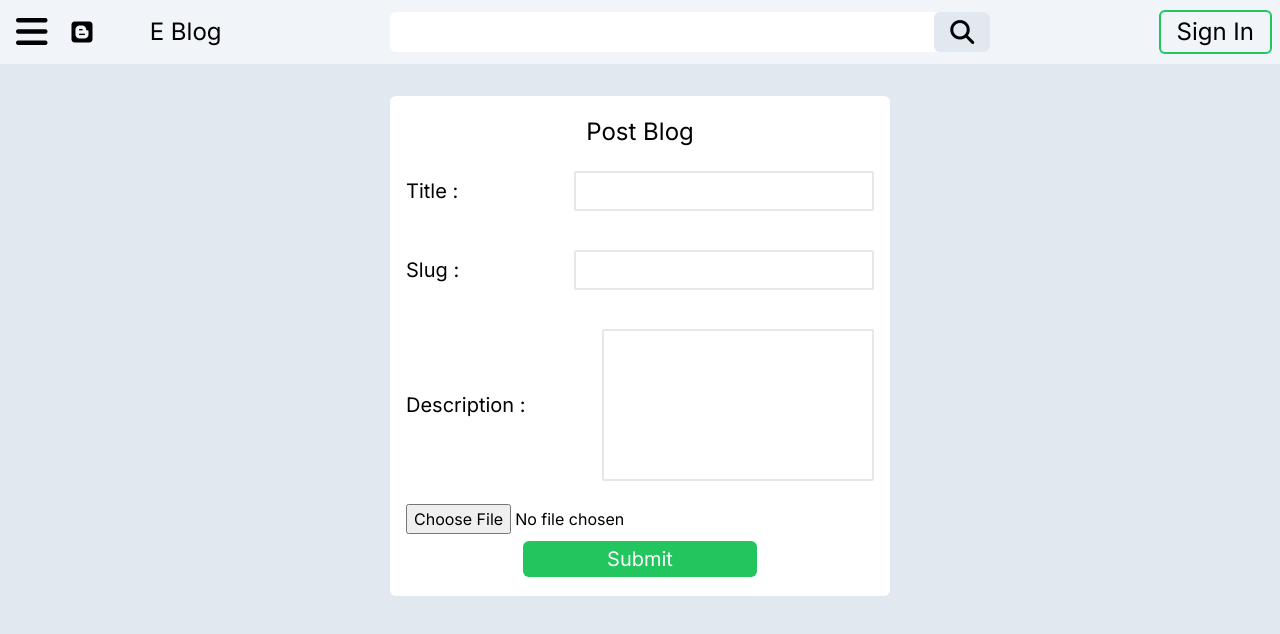
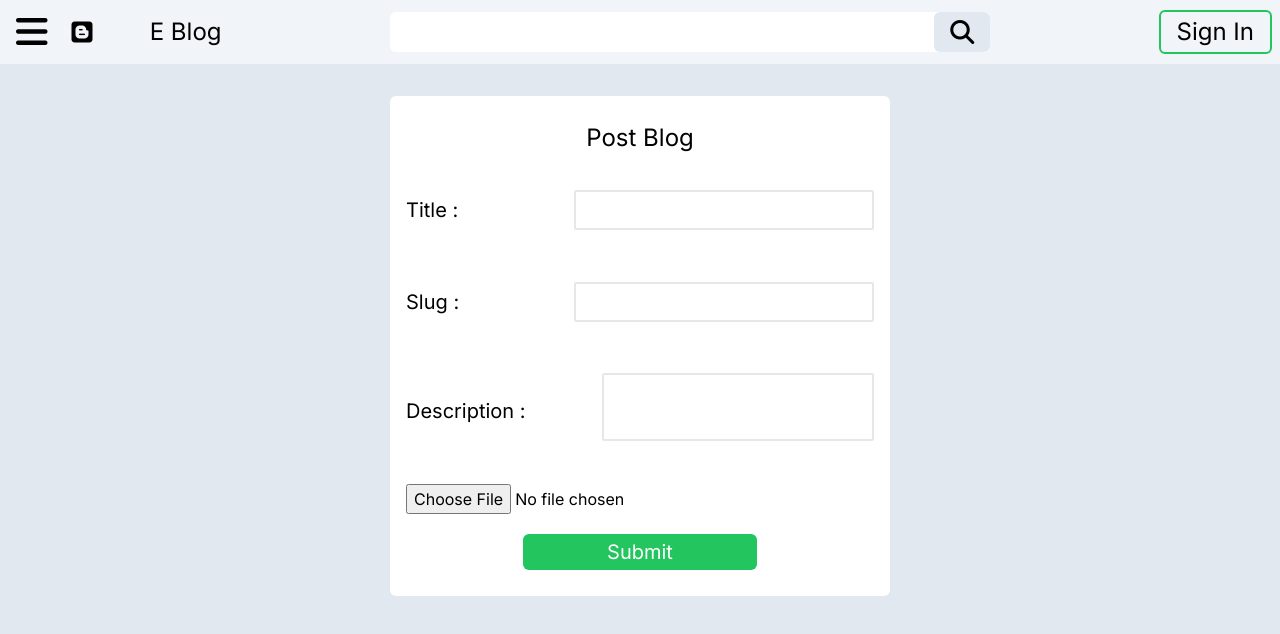
Before and after one commit to abhradippaul/Blogging-NextJS, a Next.js app: page /blog/post in a window 1280 px wide. Shown: the top 634 px of the page. Built offline with nearby package versions, Linux system fonts and the light colour scheme.

Commit message:
Blog post api connected

```diff
--- a/src/app/blog/post/page.tsx
+++ b/src/app/blog/post/page.tsx
@@ -1,31 +1,86 @@
-import React from 'react'
+"use client";
+import CustomTextarea from "@/components/FormElement/CustomTextarea";
+import Input from "@/components/FormElement/Input";
+import SubmitButton from "@/components/FormElement/SubmitButton";
+import { uploadBlog } from "@/utils/ConnectApi";
+import { blogUploadForm } from "@/utils/FormComponent";
+import React, { useId, useState } from "react";
 
 function page() {
+  const [loading, setLoading] = useState<boolean>();
+  const formData = new FormData();
+  const [data, setData] = useState({
+    title: "",
+    slug: "",
+    content: "",
+  });
+  const handleOnUpload = (e: any) => {
+    e.preventDefault();
+    setLoading(true);
+    formData.set("title", data.title);
+    formData.set("slug", data.slug);
+    formData.set("content", data.content);
+    uploadBlog(formData)
+      .then((e) => {
+        console.log(e);
+      })
+      .catch((err) => {
+        console.log("The error is ", err);
+      })
+      .finally(() => {
+        setLoading((prev) => !prev);
+      });
+  };
   return (
-    <div className='bg-slate-200 min-h-dvh'>
-        <div className='max-w-7xl m-auto flex items-center justify-center px-4 py-8'>
-            <form action="" className='bg-white w-[500px] min-h-[500px] flex flex-col items-center justify-around p-4 rounded-md'>
-                <h1 className='text-xl sm:text-2xl'>Post Blog</h1>
-                <div className='w-full flex items-center justify-between my-4 text-lg sm:text-xl'>
-                    <label htmlFor="title">Title : </label>
-                    <input type="text" id='title' className='outline-none border-2 rounded-sm p-1' />
-                </div>
-                <div className='w-full flex items-center justify-between my-4 text-lg sm:text-xl'>
-                    <label htmlFor="slug">Slug : </label>
-                    <input type="text" id='slug' className='outline-none border-2 rounded-sm p-1' />
-                </div>
-                <div className='w-full flex items-center justify-between my-4 text-lg sm:text-xl'>
-                    <label htmlFor="des">Description : </label>
-                    <textarea id='des'
-                    rows={5} cols={20}
-                    className='outline-none border-2 rounded-sm resize-none p-1' />
-                </div>
-                <input type="file" className='w-full' />
-                <button className='bg-green-500 text-white py-1 rounded-md  mx-auto hover:bg-green-600 text-lg w-1/2 sm:text-xl'>Submit</button>
-            </form>
-        </div>
+    <div className="bg-slate-200 min-h-dvh">
+      <div className="max-w-7xl m-auto flex items-center justify-center px-4 py-8">
+        <form
+          className="bg-white w-[500px] min-h-[500px] flex flex-col items-center justify-around p-4 rounded-md"
+          onSubmit={handleOnUpload}
+        >
+          <h1 className="text-xl sm:text-2xl">Post Blog</h1>
+          {blogUploadForm.map((e) => (
+            <Input
+              inputClass="outline-none border-2 rounded-sm p-1"
+              name={e.name}
+              label={e.label}
+              key={useId()}
+              data={data}
+              setData={setData}
+              outsideDivClass="w-full flex items-center justify-between my-4 text-lg sm:text-xl"
+            />
+          ))}
+
+          <div className="w-full flex items-center justify-between my-4 text-lg sm:text-xl">
+            <label htmlFor="des">Description : </label>
+            <CustomTextarea
+              edit={true}
+              data={data}
+              id="des"
+              name="content"
+              setData={setData}
+              textareaClass="outline-none border-2 rounded-sm resize-none p-1"
+            />
+          </div>
+          <input
+            type="file"
+            className="w-full"
+            required
+            onChange={(e) => {
+              const fileData = e.target.files;
+              if (fileData && fileData.length) {
+                formData.append("imageData", fileData[0]);
+              }
+            }}
+          />
+          <SubmitButton
+            children={loading ? "Loading..." : "Submit"}
+            className="bg-green-500 text-white py-1 rounded-md  mx-auto hover:bg-green-600 text-lg w-1/2 sm:text-xl"
+          />
+        </form>
+      </div>
     </div>
-  )
+  );
 }
 
-export default page
+export default page;
--- a/src/app/page.tsx
+++ b/src/app/page.tsx
@@ -18,17 +18,18 @@ import { useEffect, useState } from "react";
 export default function Home() {
   const [loading, setLoading] = useState<boolean>();
   const [data, setData] = useState<Array<any>>([]);
-  const { user, status } = UseUserContext();
+  const { user, status, setStatus } = UseUserContext();
   useEffect(() => {
     setLoading(false)
-    blogApi("blog")
-      .then((e) => {
-        setData(e.data);
-      })
-      .catch((e) => {
-        console.log("The error is ", e);
-      })
-      .finally(() => setLoading((prev) => !prev));
+    setStatus(true)
+    // blogApi("blog")
+    //   .then((e) => {
+    //     setData(e.data);
+    //   })
+    //   .catch((e) => {
+    //     console.log("The error is ", e);
+    //   })
+    //   .finally(() => setLoading((prev) => !prev));
   }, []);
 
   return (
--- a/src/components/FormElement/CustomTextarea.tsx
+++ b/src/components/FormElement/CustomTextarea.tsx
@@ -1,4 +1,4 @@
-import { SetStateAction, useId } from "react";
+import { SetStateAction } from "react";
 
 interface Data {
   [key: string]: any;
@@ -9,7 +9,8 @@ type PropsValue = {
   data: Data;
   textareaClass: string;
   name: string;
-  setData: React.Dispatch<SetStateAction<object>>;
+  setData: React.Dispatch<SetStateAction<any>>;
+  id? : string;
 };
 
 function CustomTextarea({
@@ -18,14 +19,14 @@ function CustomTextarea({
   textareaClass,
   name,
   setData,
+  id
 }: PropsValue) {
-  const id = useId();
   return (
     <div>
       <textarea
         id={id}
         onChange={(e) => {
-          setData((prev) => ({
+          setData((prev:any) => ({
             ...prev,
             [name]: e.target.value,
           }));
--- a/src/utils/ConnectApi.ts
+++ b/src/utils/ConnectApi.ts
@@ -46,3 +46,17 @@ export const signInUser = async (userData: any) => {
     return err;
   }
 };
+
+export const uploadBlog = async (blogData:any) => {
+  console.log(blogData)
+  try {
+    const response = await fetch(url + "blog", {
+      method: "POST",
+      body: blogData
+    });
+    const data = await response.json();
+    return data;
+  } catch (err) {
+    return err;
+  }
+}
--- a/src/utils/FormComponent.ts
+++ b/src/utils/FormComponent.ts
@@ -39,3 +39,14 @@ export const signInForm = [
     name: "password"
   },
 ];
+
+export const blogUploadForm = [
+  {
+    label: "Title : ",
+    name: "title",
+  },
+  {
+    label: "Slug : ",
+    name: "slug",
+  }
+];
```
